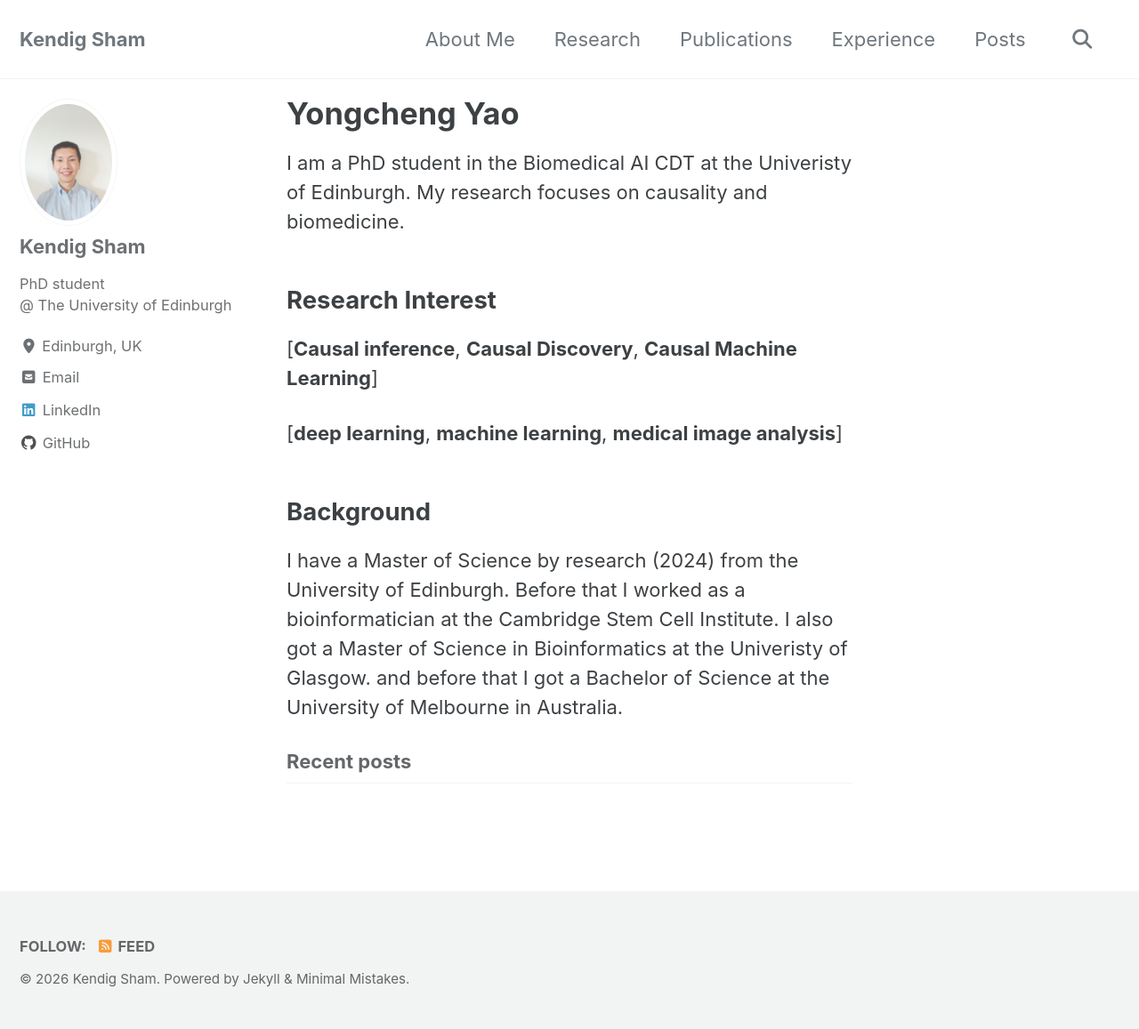
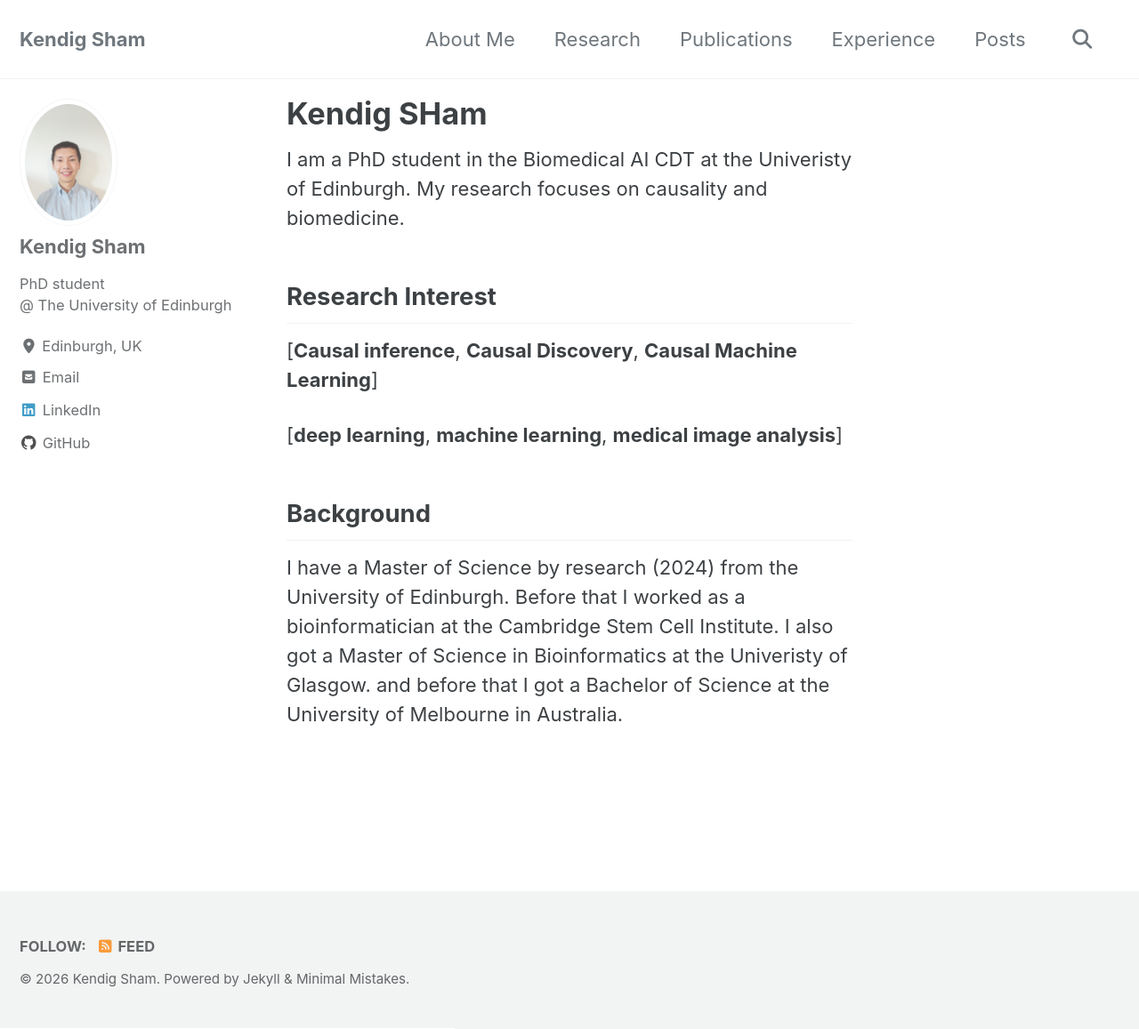
Before and after one commit to kendigsham/kendigsham.github.io, a Jekyll site: the page built from _pages/about_me.md, in a window 1280 px wide and 1157 px high. Shown: the whole window at 89% size. Built offline with Jekyll 4.4.1, drawn with Linux system fonts in a browser that asks for light colours; cached includes are drawn as plain includes; our own code applies the rules of GitHub Pages for plain Markdown files.

Commit message:
fix about me page

```diff
--- a/_pages/about_me.md
+++ b/_pages/about_me.md
@@ -1,6 +1,7 @@
 ---
+layout: single
 permalink: /
-title: "Yongcheng Yao"
+title: "Kendig SHam"
 excerpt: "About me"
 author_profile: true
 redirect_from:
```
Also changed, not shown: index.html (deleted, +0 -8 lines).
